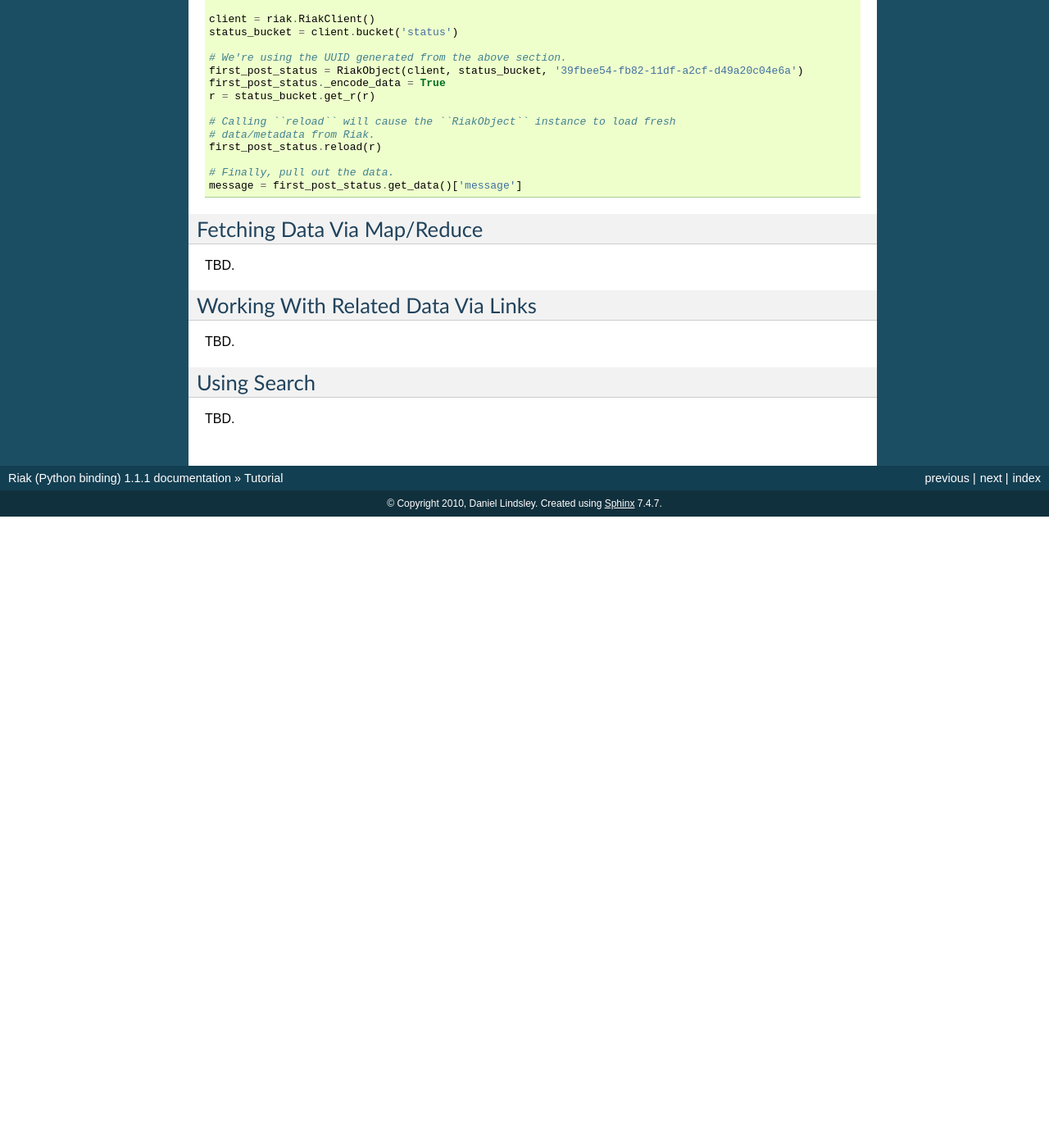
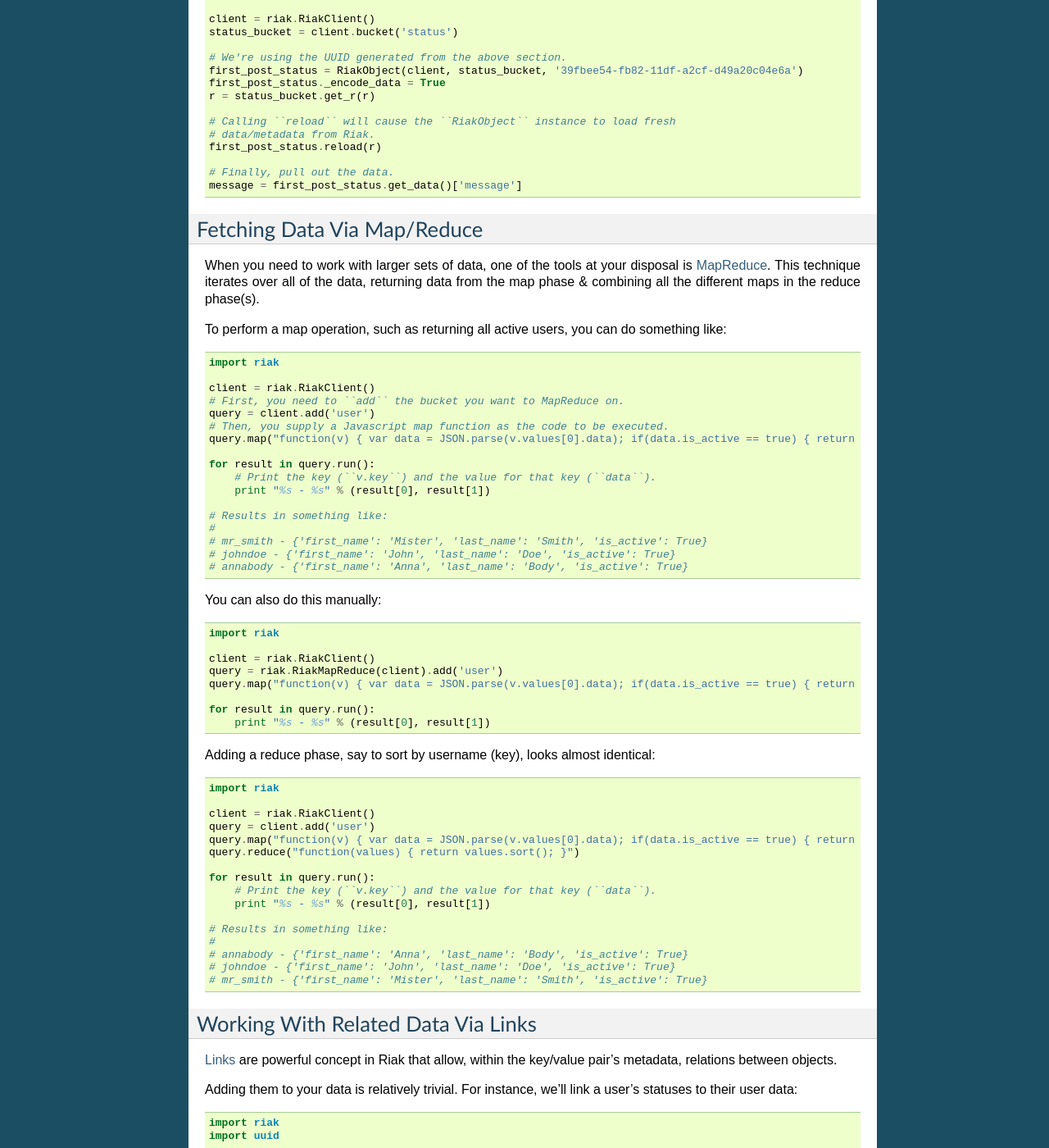
Before and after one commit to basho/riak-python-client, a Sphinx documentation site: the page built from docs/tutorial.rst, in a window 1280 px wide and 1400 px high, scrolled down 3514 px. Shown: the whole window at 82% size. Built offline with Sphinx 7.4.7, drawn with Linux system fonts in a browser that asks for light colours; before the commit the page ends 4144 px from its top, so only the background shows below that; some of the changed text lies outside the part shown.

Commit message:
More tutorial work. MapReduce & Links are in.

```diff
--- a/docs/tutorial.rst
+++ b/docs/tutorial.rst
@@ -248,13 +248,142 @@ Manually fetching data is also possible::
 Fetching Data Via Map/Reduce
 ============================
 
-TBD.
+When you need to work with larger sets of data, one of the tools at your
+disposal is MapReduce_. This technique iterates over all of the data, returning
+data from the map phase & combining all the different maps in the reduce
+phase(s).
+
+.. _MapReduce: http://wiki.basho.com/display/RIAK/MapReduce
+
+To perform a map operation, such as returning all active users, you can do
+something like::
+
+  import riak
+
+  client = riak.RiakClient()
+  # First, you need to ``add`` the bucket you want to MapReduce on.
+  query = client.add('user')
+  # Then, you supply a Javascript map function as the code to be executed.
+  query.map("function(v) { var data = JSON.parse(v.values[0].data); if(data.is_active == true) { return [[v.key, data]]; } return []; }")
+
+  for result in query.run():
+      # Print the key (``v.key``) and the value for that key (``data``).
+      print "%s - %s" % (result[0], result[1])
+
+  # Results in something like:
+  #
+  # mr_smith - {'first_name': 'Mister', 'last_name': 'Smith', 'is_active': True}
+  # johndoe - {'first_name': 'John', 'last_name': 'Doe', 'is_active': True}
+  # annabody - {'first_name': 'Anna', 'last_name': 'Body', 'is_active': True}
+
+You can also do this manually::
+
+  import riak
+
+  client = riak.RiakClient()
+  query = riak.RiakMapReduce(client).add('user')
+  query.map("function(v) { var data = JSON.parse(v.values[0].data); if(data.is_active == true) { return [[v.key, data]]; } return []; }")
+
+  for result in query.run():
+      print "%s - %s" % (result[0], result[1])
+
+Adding a reduce phase, say to sort by username (key), looks almost identical::
+
+  import riak
+
+  client = riak.RiakClient()
+  query = client.add('user')
+  query.map("function(v) { var data = JSON.parse(v.values[0].data); if(data.is_active == true) { return [[v.key, data]]; } return []; }")
+  query.reduce("function(values) { return values.sort(); }")
+
+  for result in query.run():
+      # Print the key (``v.key``) and the value for that key (``data``).
+      print "%s - %s" % (result[0], result[1])
+
+  # Results in something like:
+  #
+  # annabody - {'first_name': 'Anna', 'last_name': 'Body', 'is_active': True}
+  # johndoe - {'first_name': 'John', 'last_name': 'Doe', 'is_active': True}
+  # mr_smith - {'first_name': 'Mister', 'last_name': 'Smith', 'is_active': True}
 
 
 Working With Related Data Via Links
 ===================================
 
-TBD.
+Links_ are powerful concept in Riak that allow, within the key/value pair's
+metadata, relations between objects.
+
+.. _Links: http://wiki.basho.com/display/RIAK/Links
+
+Adding them to your data is relatively trivial. For instance, we'll link a
+user's statuses to their user data::
+
+  import riak
+  import uuid
+
+  client = riak.RiakClient()
+  user_bucket = client.bucket('user')
+  status_bucket = client.bucket('status')
+
+  johndoe = user_bucket.get('johndoe')
+
+  new_status = status_bucket.new(uuid.uuid1(), data={
+      'message': 'First post!',
+      'created': time.time(),
+      'is_public': True,
+  })
+  # Add one direction (from status to user)...
+  new_status.add_link(johndoe)
+  new_status.store()
+
+  # ... Then add the other direction.
+  johndoe.add_link(new_status)
+  johndoe.store()
+
+Fetching the data is equally simple::
+
+  import riak
+
+  client = riak.RiakClient()
+  user_bucket = client.bucket('user')
+
+  johndoe = user_bucket.get('johndoe')
+
+  for status_link in johndoe.get_links():
+      # Since what we get back are lightweight ``RiakLink`` objects, we need to
+      # get the associated ``RiakObject`` to access its data.
+      status = status_link.get()
+      print status.get_data()['message']
+
+As usual, it's also possible to do this manually::
+
+  import riak
+  import uuid
+
+  client = riak.RiakClient()
+  user_bucket = client.bucket('user')
+  status_bucket = client.bucket('status')
+
+  johndoe = user_bucket.get('johndoe')
+
+  new_status_key = uuid.uuid1()
+  new_status = status_bucket.new(new_status_key, data={
+      'message': 'First post!',
+      'created': time.time(),
+      'is_public': True,
+  })
+
+  # Add one direction (from status to user)...
+  user_link = riak.RiakLink(user_bucket, 'johndoe')
+  new_status.add_link(user_link)
+  new_status.store()
+
+  # ... Then add the other direction.
+  status_link = riak.RiakLink(status_bucket, new_status_key)
+  johndoe.add_link(status_link)
+  johndoe.store()
+
+  # Querying looks the same...
 
 
 Using Search
```
